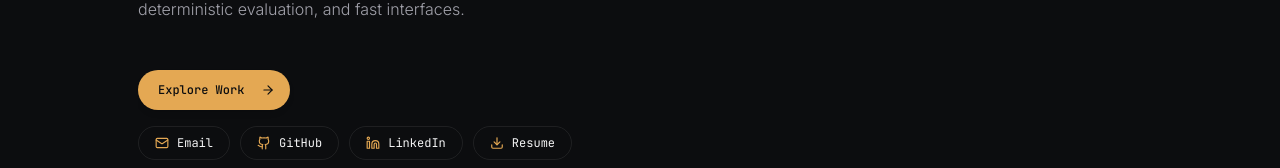
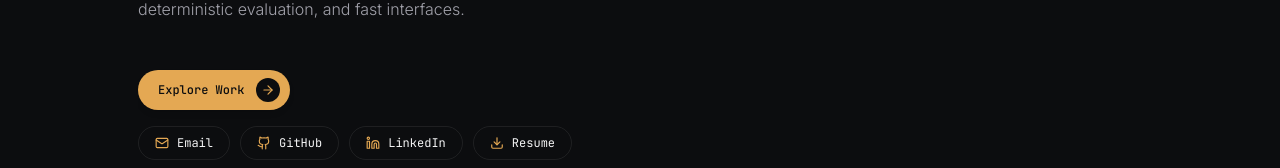
Before and after one commit to KrishnaTerminalOpen/krishna_sahu, a Next.js app: page / in a window 1280 px wide. Shown: the part 500-668 px from the top of the page. Built offline with nearby package versions, Linux system fonts and the light colour scheme; no server answers.

Commit message:
Use solid black circle with arrow inside Explore Work button

```diff
--- a/components/HeroSection.tsx
+++ b/components/HeroSection.tsx
@@ -49,8 +49,8 @@ export function HeroSection({ onOpenAiAssistant }: HeroSectionProps) {
               className="group inline-flex items-center gap-3 pl-5 pr-2.5 py-2 rounded-full bg-accent text-background font-mono text-xs font-medium shadow-md hover:bg-accent-hover hover:-translate-y-0.5 transition-all duration-200"
             >
               <span>{hero.ctaLabel}</span>
-              <span className="w-6 h-6 rounded-full bg-background/15 flex items-center justify-center group-hover:translate-x-0.5 transition-transform">
-                <ArrowRight className="w-3.5 h-3.5 text-background" />
+              <span className="w-6 h-6 rounded-full bg-[#0c0d0f] flex items-center justify-center group-hover:translate-x-0.5 transition-transform">
+                <ArrowRight className="w-3.5 h-3.5 text-accent" />
               </span>
             </a>
           </div>
```
